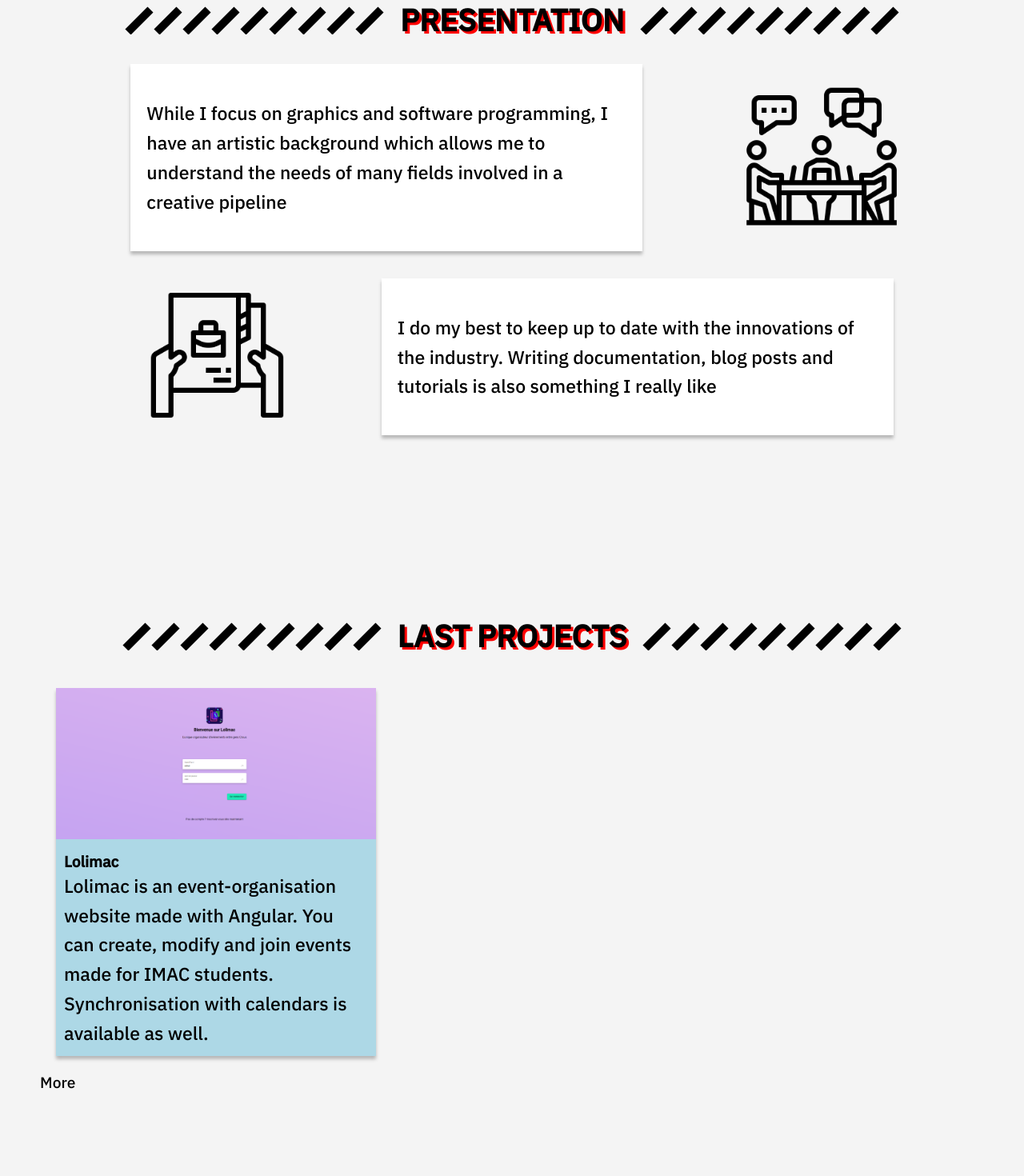
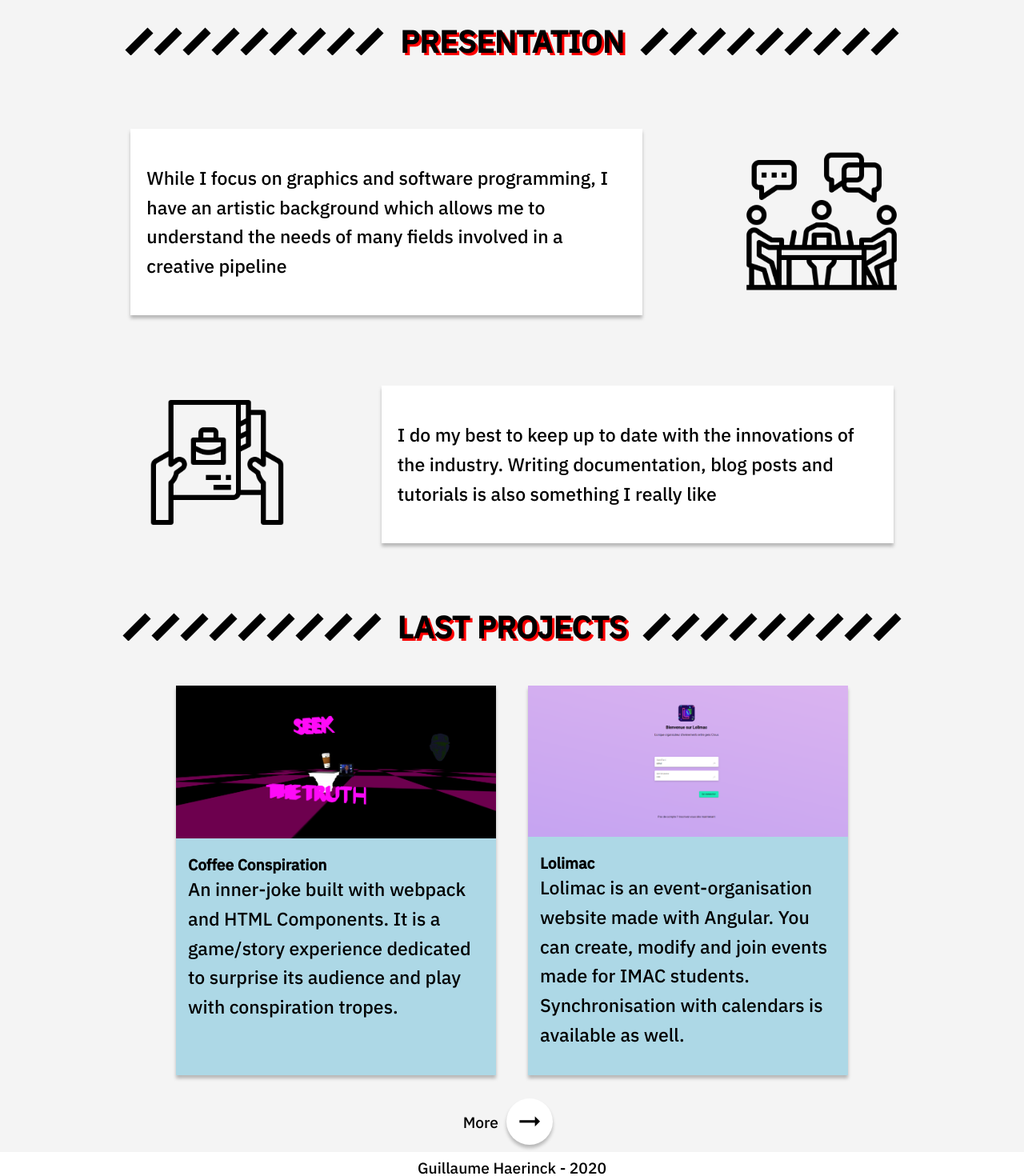
Before and after one commit to guillaume-haerinck/portfolio, a Vue app: page / in a window 1280 px wide. Shown: the part 820-2290 px from the top of the page at 80% size. Built offline with nearby package versions, Linux system fonts and the light colour scheme.

Commit message:
Improve landing page styling

```diff
--- a/src/App.vue
+++ b/src/App.vue
@@ -78,6 +78,27 @@ p {
   box-shadow: 0px 4px 4px rgba(0, 0, 0, 0.25);
 }
 
+.button {
+  text-decoration: none;
+  display: flex;
+  align-items: center;
+  justify-content: center;
+  color: black;
+}
+
+.button:hover {
+  color: gray;
+}
+
+.button i {
+  margin: 0 10px;
+  background-color: white;
+  border-radius: 50px;
+  padding: 10px;
+  box-shadow: 0px 4px 4px rgba(0, 0, 0, 0.25);
+  font-size: 2em;
+}
+
 .left {
   justify-self: left;
 }
--- a/src/components/Project.vue
+++ b/src/components/Project.vue
@@ -44,7 +44,7 @@ export default defineComponent({
 }
 
 .project-description {
-  padding: 10px;
+  padding: 15px;
 }
 
 </style>
--- a/src/views/Landing.vue
+++ b/src/views/Landing.vue
@@ -12,14 +12,14 @@
       </div>
     </div>
 
-    <div class="fullheight">
+    <div class="fullheight" id="presentation">
       <div class="oblique-title-container">
         <div class="oblique-black"></div>
         <h1 class="title">PRESENTATION</h1>
         <div class="oblique-black"></div>
       </div>
 
-      <div class="presentation-element">
+      <div class="presentation-element wrap-reverse">
         <div class="backgrounded presentation-text">
           <p>While I focus on graphics and software programming, I have an artistic background which allows me to understand the needs of many fields involved in a creative pipeline</p>
         </div>
@@ -40,14 +40,14 @@
       </div>
     </div>
 
-    <div class="fullheight-min">
+    <div class="fullheight-min" id="last-projects">
       <div class="oblique-title-container">
         <div class="oblique-black"></div>
         <h1 class="title">LAST PROJECTS</h1>
         <div class="oblique-black"></div>
       </div>
 
-      <div id="last-projects">
+      <div id="last-projects-container">
         <Project v-for="(project, index) in projects"
           :key="'project' + index"
           :name="project.name"
@@ -59,7 +59,10 @@
         />
       </div>
 
-      <div>More</div>
+      <router-link class="button" to="/projects">
+        More
+        <i class="material-icons">arrow_right_alt</i>
+      </router-link>
     </div>
   </div>
 </template>
@@ -78,7 +81,7 @@ export default defineComponent({
   },
   data() {
     return {
-      projects: [Projects[0]]
+      projects: [Projects[1], Projects[0]]
     }
   }
 });
@@ -153,12 +156,21 @@ export default defineComponent({
 
 /* Presentation */
 
+#presentation {
+  display: grid;
+}
+
 .presentation-element {
   display: flex;
   flex-direction: row;
   justify-content: space-evenly;
   align-items: center;
+  flex-wrap: wrap;
   padding: 10px 0px;
+}
+
+.wrap-reverse {
+  flex-wrap: wrap-reverse;
 }
 
 .presentation-text {
@@ -167,7 +179,6 @@ export default defineComponent({
 
 .presentation-icon {
   max-width: 200px;
-  justify-self: center;
 }
 
 .presentation-icon img {
@@ -178,8 +189,14 @@ export default defineComponent({
 /* Last projects */
 
 #last-projects {
+  display: grid;
+}
+
+#last-projects-container {
   display: flex;
   flex-direction: row;
+  flex-wrap: wrap;
+  justify-content: center;
 }
 
 </style>
--- a/src/views/Projects.vue
+++ b/src/views/Projects.vue
@@ -66,5 +66,6 @@ export default defineComponent({
   flex-direction: row;
   flex-wrap: wrap;
   justify-content: center;
+  align-items: flex-start;
 }
 </style>
```
